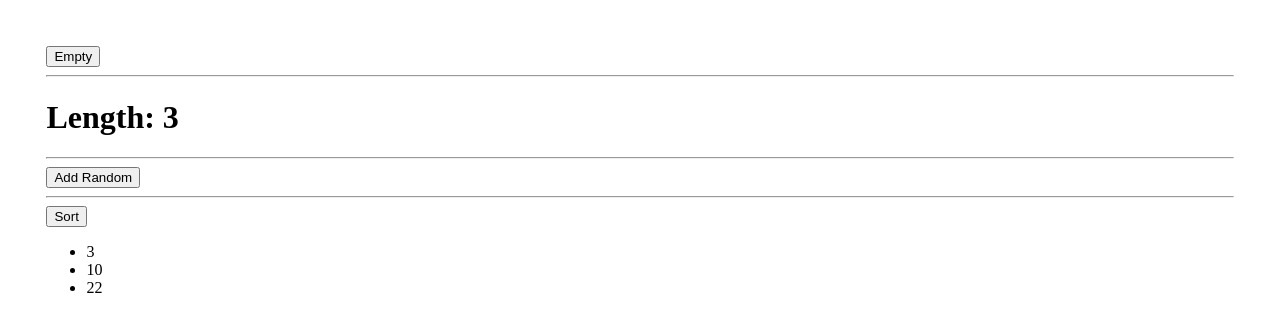
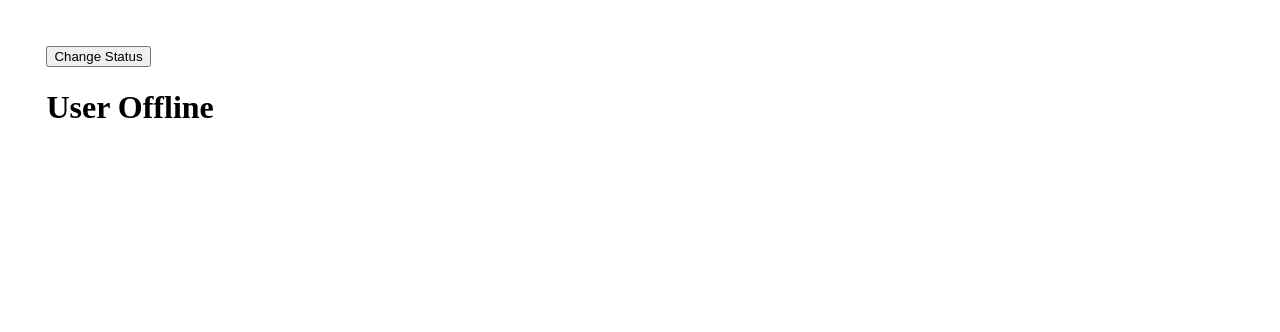
Before and after one commit to yakintech/turkcell-reactjs-tutorial, a React (Vite) app: page / in a window 1280 px wide. Shown: the top 332 px of the page. Built offline with nearby package versions, Linux system fonts and the light colour scheme.

Commit message:
if else sample

```diff
--- a/src/App.jsx
+++ b/src/App.jsx
@@ -11,10 +11,11 @@ import ProductDetail from './pages/ProductDetail'
 import JsxEvents from './jsxSample/JsxEvents'
 import StateSample from './state/StateSample'
 import StateArraySample from './state/StateArraySample'
+import StateIfElseSample from './state/StateIfElseSample'
 
 function App() {
 
-  return <StateArraySample/>
+  return <StateIfElseSample/>
 
   return <>
     <ul>
--- /dev/null
+++ b/src/state/StateIfElseSample.jsx
@@ -0,0 +1,16 @@
+import React, { useState } from 'react'
+
+function StateIfElseSample() {
+
+    const [userStatus, setuserStatus] = useState(false)
+
+    return <>
+        <button onClick={() => setuserStatus(!userStatus)}>Change Status</button>
+        {
+            userStatus == true ? <h1>User Online!</h1> : <h1>User Offline</h1>
+        }
+
+    </>
+}
+
+export default StateIfElseSample
```
